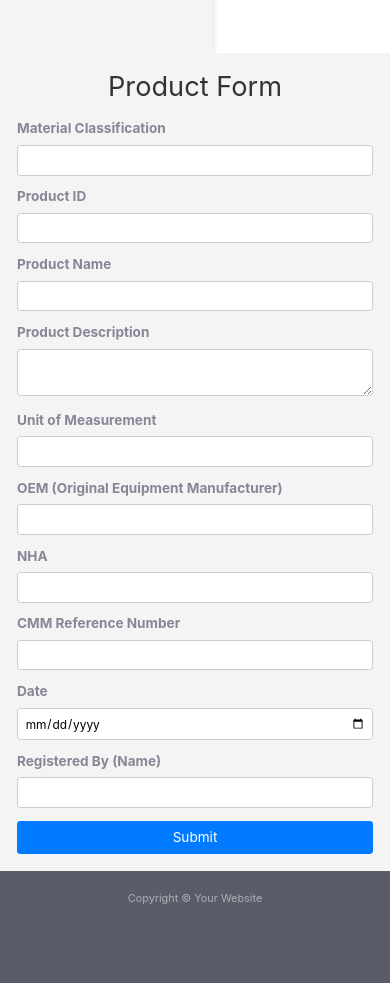
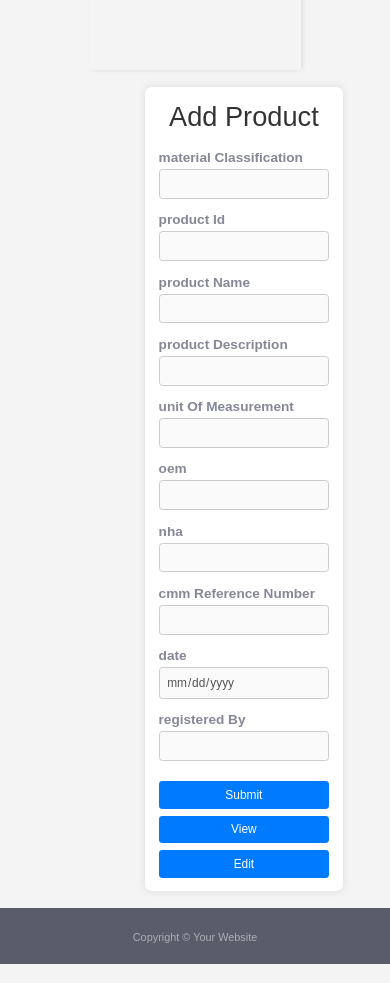
Before and after one commit to PranavSatam2/aviationui-main, a React (Vite) app: page /AddProduct in a window 390 px wide. Shown: the part 740-1723 px from the top of the page. Built offline with nearby package versions, Linux system fonts and the light colour scheme; a web font is replaced by a local one.

Commit message:
Refactor styles and components for improved layout and responsiveness; update login redirection and add product form functionality

```diff
--- a/src/components/AddProduct.jsx
+++ b/src/components/AddProduct.jsx
@@ -1,7 +1,7 @@
 import React, { useState } from "react";
 import '../styles/AddProduct.css';
 import Header from "./Header";
-import Footer from "./Footer"
+import Footer from "./Footer";
 import Sidebar from "./Sidebar";
 
 const AddProduct = () => {
@@ -18,6 +18,8 @@ const AddProduct = () => {
     registeredBy: "",
   });
 
+  const [isEditing, setIsEditing] = useState(false);
+
   const handleChange = (e) => {
     const { name, value } = e.target;
     setFormData({ ...formData, [name]: value });
@@ -27,141 +29,51 @@ const AddProduct = () => {
     e.preventDefault();
     console.log("Form Data Submitted:", formData);
     alert("Form Submitted Successfully!");
-    // Add API call here to send data to the backend
+  };
+
+  const handleView = async () => {
+    try {
+      const response = await fetch("https://api.example.com/product");
+      const data = await response.json();
+      setFormData(data);
+    } catch (error) {
+      console.error("Error fetching data:", error);
+    }
+  };
+
+  const handleEdit = () => {
+    setIsEditing(true);
   };
 
   return (
     <div>
-      <Header/>
-      <Sidebar/>
-    <div style={{ maxWidth: "600px", margin: "auto", padding: "20px" }} className="add-product-container">
-      <h2>Product Form</h2>
+    <Header />
+    <div className="content-container">
+      <Sidebar />
+      <div className="form-container">
+        <h2>Add Product</h2>
         <form onSubmit={handleSubmit}>
-        <div className="form-group">
-          <label htmlFor="materialClassification">Material Classification</label>
+          {Object.keys(formData).map((key) => (
+            <div className="form-group" key={key}>
+              <label htmlFor={key}>{key.replace(/([A-Z])/g, ' $1')}</label>
               <input
-            type="text"
-            id="materialClassification"
-            name="materialClassification"
-            value={formData.materialClassification}
+                type={key === "date" ? "date" : "text"}
+                id={key}
+                name={key}
+                value={formData[key]}
                 onChange={handleChange}
                 required
+                disabled={!isEditing}
               />
             </div>
-
-        <div className="form-group">
-          <label htmlFor="productId">Product ID</label>
-          <input
-            type="text"
-            id="productId"
-            name="productId"
-            value={formData.productId}
-            onChange={handleChange}
-            required
-          />
+          ))}
+          <button type="submit" className="submit-button">Submit</button>
+        </form>
+        <button onClick={handleView} className="view-button">View</button>
+        <button onClick={handleEdit} className="edit-button">Edit</button>
       </div>
-
-        <div className="form-group">
-          <label htmlFor="productName">Product Name</label>
-          <input
-            type="text"
-            id="productName"
-            name="productName"
-            value={formData.productName}
-            onChange={handleChange}
-            required
-          />
     </div>
-
-        <div className="form-group">
-          <label htmlFor="productDescription">Product Description</label>
-          <textarea
-            id="productDescription"
-            name="productDescription"
-            value={formData.productDescription}
-            onChange={handleChange}
-            required
-          ></textarea>
-        </div>
-
-        <div className="form-group">
-          <label htmlFor="unitOfMeasurement">Unit of Measurement</label>
-          <input
-            type="text"
-            id="unitOfMeasurement"
-            name="unitOfMeasurement"
-            value={formData.unitOfMeasurement}
-            onChange={handleChange}
-            required
-          />
-        </div>
-
-        <div className="form-group">
-          <label htmlFor="oem">OEM (Original Equipment Manufacturer)</label>
-          <input
-            type="text"
-            id="oem"
-            name="oem"
-            value={formData.oem}
-            onChange={handleChange}
-            required
-          />
-        </div>
-
-        <div className="form-group">
-          <label htmlFor="nha">NHA</label>
-          <input
-            type="text"
-            id="nha"
-            name="nha"
-            value={formData.nha}
-            onChange={handleChange}
-            required
-          />
-        </div>
-
-        <div className="form-group">
-          <label htmlFor="cmmReferenceNumber">CMM Reference Number</label>
-          <input
-            type="text"
-            id="cmmReferenceNumber"
-            name="cmmReferenceNumber"
-            value={formData.cmmReferenceNumber}
-            onChange={handleChange}
-            required
-          />
-        </div>
-
-        <div className="form-group">
-          <label htmlFor="date">Date</label>
-          <input
-            type="date"
-            id="date"
-            name="date"
-            value={formData.date}
-            onChange={handleChange}
-            required
-          />
-        </div>
-
-        <div className="form-group">
-          <label htmlFor="registeredBy">Registered By (Name)</label>
-          <input
-            type="text"
-            id="registeredBy"
-            name="registeredBy"
-            value={formData.registeredBy}
-            onChange={handleChange}
-            required
-          />
-        </div>
-
-        <button type="submit" className="submit-button">
-          Submit
-        </button>
-      </form>
-    </div>
-    <Footer/>
+    <Footer />
     </div>
   );
 };
--- a/src/components/LoginPage.jsx
+++ b/src/components/LoginPage.jsx
@@ -3,7 +3,6 @@ import axios from "axios";
 import "../styles/LoginPage.css";
 import Header from "./Header";
 import Footer from "./Footer";
-import Sidebar from "./Sidebar";
 
 const LoginPage = () => {
   const [username, setUsername] = useState("");
@@ -39,8 +38,8 @@ const LoginPage = () => {
       if (response.status === 200) {
         console.log("Login Successful:", response.data);
         alert("Login successful!");
-        // Redirect to a dashboard or another page
-        window.location.href = "/dashboard"; // Change the path as needed
+        // Redirect to the home page
+        window.location.href = "/";
       }
     } catch (error) {
       // Handle error response
--- a/src/styles/AddProduct.css
+++ b/src/styles/AddProduct.css
@@ -1,32 +1,30 @@
-.container {
-  display: flex;
-  flex-direction: column;
-  height: 10vh;
+/* General styles */
+body {
+  font-family: Arial, sans-serif;
+  margin: 0;
+  padding: 0;
+  background-color: var(--bg-color, #f4f4f4);
 }
 
-.add-product-container {
+.content-container {
   display: flex;
-  flex: 1;
-  flex-direction: column;
-  background-color: #f4f4f4;
-}
-
-.content {
-  display: flex;
-  flex: 2;
+  flex-direction: row;
+  gap: 20px;
+  padding: 20px;
 }
 
 .sidebar {
-  width: 550px; /* Adjust width as needed */
-  background-color: #f4f4f4;
-  padding: 20px;
+  width: 250px;
 }
 
 .form-container {
-  flex: 1;
-  padding: 20px;
-  max-width: 600px;
-  margin: auto;
+  flex-grow: 1;
+  background: #fff;
+  padding: 1.25rem;
+  border-radius: 8px;
+  box-shadow: 0 0 10px rgba(0, 0, 0, 0.1);
+  max-width: 70%;
+  margin-left: 115px;
 }
 
 h2 {
@@ -34,38 +32,65 @@ h2 {
 }
 
 .form-group {
-  margin-bottom: 15px;
+  margin-bottom: 1rem;
 }
 
 label {
   display: block;
   font-weight: bold;
-  margin-bottom: 5px;
+  margin-bottom: 0.3rem;
 }
 
-input,
-textarea {
+input, textarea {
   width: 100%;
-  padding: 8px;
-  margin-top: 5px;
+  padding: 0.625rem;
   border: 1px solid #ccc;
   border-radius: 4px;
+  font-size: 1rem;
 }
 
 textarea {
   resize: vertical;
 }
 
-.submit-button {
+.submit-button, .view-button, .edit-button {
+  width: 100%;
+  padding: 0.625rem;
   background-color: #007bff;
-  color: white;
-  padding: 10px;
+  color: #fff;
   border: none;
-  width: 100%;
+  border-radius: 4px;
   cursor: pointer;
-  border-radius: 4px;
+  font-size: 1rem;
+  margin-top: 0.5rem;
 }
 
-.submit-button:hover {
+.submit-button:hover, .view-button:hover, .edit-button:hover {
   background-color: #0056b3;
 }
+
+/* Responsive Design */
+@media (max-width: 768px) {
+  .content-container {
+    flex-direction: column;
+    align-items: center;
+  }
+  .sidebar {
+    width: 100%;
+  }
+  .form-container {
+    max-width: 95%;
+    padding: 1rem;
+  }
+}
+
+@media (max-width: 480px) {
+  input, textarea {
+    font-size: 0.875rem;
+    padding: 0.5rem;
+  }
+  .submit-button, .view-button, .edit-button {
+    font-size: 0.875rem;
+    padding: 0.5rem;
+  }
+}
--- a/src/styles/LoginPage.css
+++ b/src/styles/LoginPage.css
@@ -3,16 +3,19 @@
   justify-content: center;
   align-items: center;
   height: 100vh;
-  background-color: #f4f4f4;
+  background-image: url('../assets/hangar.jpg');
+  background-size: cover;
 }
 
 .login-form {
   background: white;
   padding: 20px;
   border-radius: 8px;
-  box-shadow: 0px 4px 6px rgba(0, 0, 0, 0.1);
+  box-shadow: 0px 4px 6px rgba(26, 25, 25, 0.1);
   width: 300px;
   text-align: center;
+  opacity: 0.9;
+  border: 1px solid #000000;
 }
 
 h2 {
```
Also changed, not shown: src/assets/hangar.jpg (added). Lines whose indentation alone changed are shown as unchanged.
